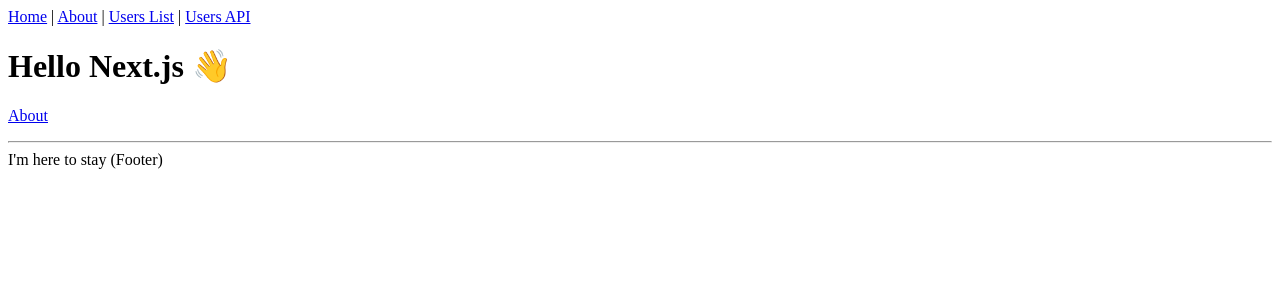
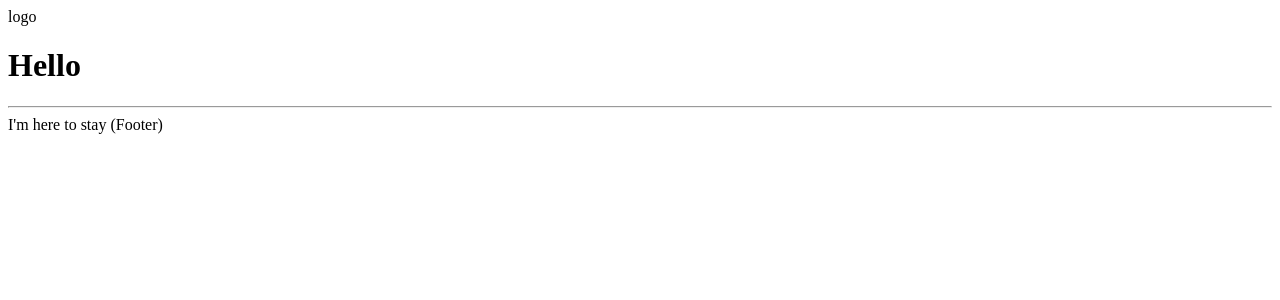
Before and after one commit to janttaxan/frontend-blog, a Next.js app: page / in a window 1280 px wide. Shown: the top 300 px of the page. Built offline with nearby package versions, Linux system fonts and the light colour scheme.

Commit message:
initial project

```diff
--- a/components/Layout.tsx
+++ b/components/Layout.tsx
@@ -1,41 +1,27 @@
-import React, { ReactNode } from 'react'
-import Link from 'next/link'
-import Head from 'next/head'
+import React, { ReactNode } from 'react';
+import Head from 'next/head';
 
 type Props = {
   children?: ReactNode
   title?: string
 }
 
-const Layout = ({ children, title = 'This is the default title' }: Props) => (
+const Layout = ({children, title = 'Frontend blog'}: Props) => (
   <div>
     <Head>
       <title>{title}</title>
-      <meta charSet="utf-8" />
-      <meta name="viewport" content="initial-scale=1.0, width=device-width" />
+      <meta charSet="utf-8"/>
+      <meta name="viewport" content="initial-scale=1.0, width=device-width"/>
     </Head>
     <header>
-      <nav>
-        <Link href="/">
-          <a>Home</a>
-        </Link>{' '}
-        |{' '}
-        <Link href="/about">
-          <a>About</a>
-        </Link>{' '}
-        |{' '}
-        <Link href="/users">
-          <a>Users List</a>
-        </Link>{' '}
-        | <a href="/api/users">Users API</a>
-      </nav>
+      <span>logo</span>
     </header>
     {children}
     <footer>
-      <hr />
+      <hr/>
       <span>I'm here to stay (Footer)</span>
     </footer>
   </div>
-)
+);
 
-export default Layout
+export default Layout;
--- a/package.json
+++ b/package.json
@@ -1,5 +1,5 @@
 {
-  "name": "with-typescript",
+  "name": "frontend-blog",
   "version": "1.0.0",
   "scripts": {
     "dev": "next",
@@ -16,7 +16,8 @@
     "@types/node": "^12.12.21",
     "@types/react": "^16.9.16",
     "@types/react-dom": "^16.9.4",
-    "typescript": "4.0"
+    "typescript": "4.0",
+    "sass": "^1.32.4"
   },
   "license": "MIT"
 }
--- a/pages/api/users/index.ts
+++ /dev/null
@@ -1,16 +0,0 @@
-import { NextApiRequest, NextApiResponse } from 'next'
-import { sampleUserData } from '../../../utils/sample-data'
-
-const handler = (_req: NextApiRequest, res: NextApiResponse) => {
-  try {
-    if (!Array.isArray(sampleUserData)) {
-      throw new Error('Cannot find user data')
-    }
-
-    res.status(200).json(sampleUserData)
-  } catch (err) {
-    res.status(500).json({ statusCode: 500, message: err.message })
-  }
-}
-
-export default handler
--- a/pages/index.tsx
+++ b/pages/index.tsx
@@ -1,15 +1,10 @@
-import Link from 'next/link'
-import Layout from '../components/Layout'
+import Layout from '../components/Layout';
+import React from 'react';
 
 const IndexPage = () => (
-  <Layout title="Home | Next.js + TypeScript Example">
-    <h1>Hello Next.js 👋</h1>
-    <p>
-      <Link href="/about">
-        <a>About</a>
-      </Link>
-    </p>
+  <Layout>
+    <h1>Hello</h1>
   </Layout>
-)
+);
 
-export default IndexPage
+export default IndexPage;
--- a/utils/sample-data.ts
+++ /dev/null
@@ -1,9 +0,0 @@
-import { User } from '../interfaces'
-
-/** Dummy user data. */
-export const sampleUserData: User[] = [
-  { id: 101, name: 'Alice' },
-  { id: 102, name: 'Bob' },
-  { id: 103, name: 'Caroline' },
-  { id: 104, name: 'Dave' },
-]
```
Also changed, not shown: components/List.tsx (deleted, +0 -19 lines), components/ListDetail.tsx (deleted, +0 -16 lines), components/ListItem.tsx (deleted, +0 -18 lines), pages/about.tsx (deleted, +0 -16 lines), pages/users/[id].tsx (deleted, +0 -61 lines), pages/users/index.tsx (deleted, +0 -37 lines), 2 other files (tests, documents, lock files or other folders).
